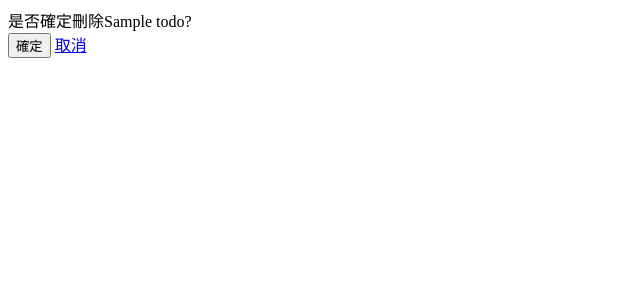
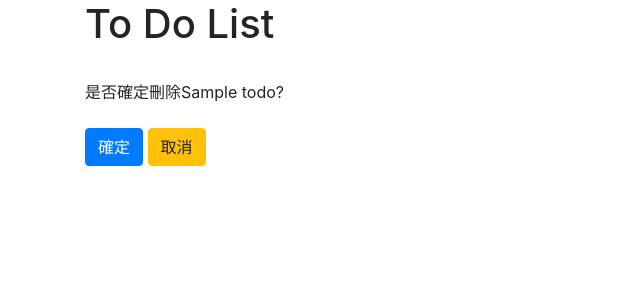
Before and after one commit to mikeku1116/django-class-based-todo, a Django app: page /todo/delete/1 in a window 1280 px wide. Shown: the top 300 px of the page, without its empty margins (0-640 px from the left). Run offline with Django 3.2, Linux system fonts and the light colour scheme; tables that the repository leaves empty hold one stand-in row (values such as "Sample post"); some libraries are stand-ins or nearby versions.

Commit message:
美化todo_delete樣板

```diff
--- a/todo/templates/todo/todo_delete.html
+++ b/todo/templates/todo/todo_delete.html
@@ -1,7 +1,14 @@
-是否確定刪除{{ object.title }}?
+{% extends 'base.html' %}
 
-<form action="" method="POST">
-    {% csrf_token %}
-    <input type="submit" value="確定" />
-    <a href="{% url 'todo:list' %}">取消</a>
-</form>
+{% block content %}
+
+    是否確定刪除{{ object.title }}?
+    <br />
+    <br />
+    <form action="" method="POST">
+        {% csrf_token %}
+        <input type="submit" class="btn btn-primary" value="確定" />
+        <a href="{% url 'todo:list' %}" class="btn btn-warning">取消</a>
+    </form>
+
+{% endblock  %}
```
